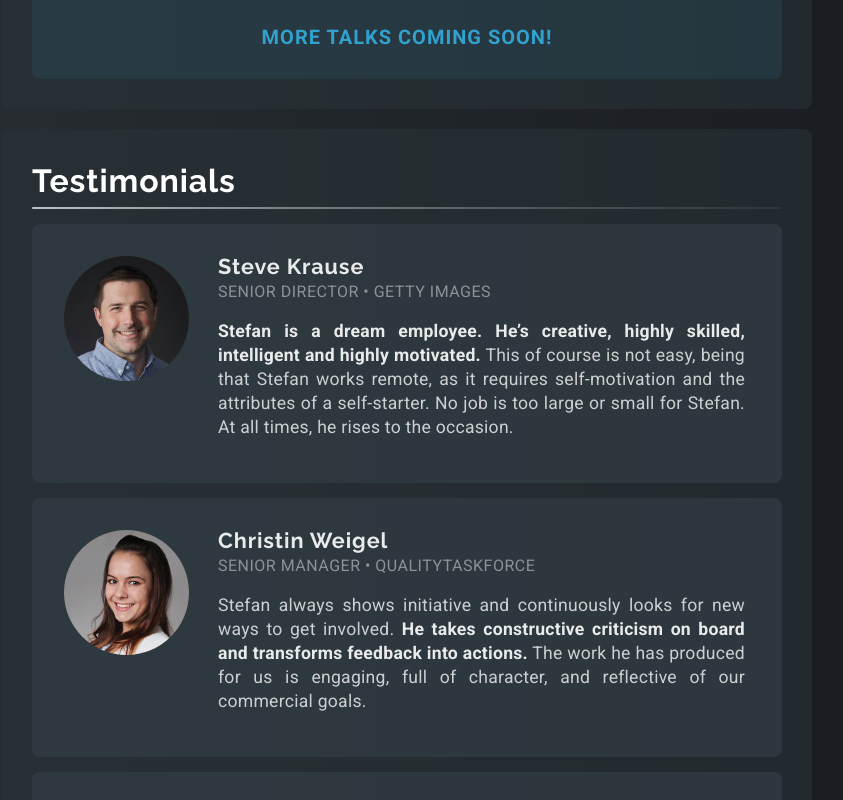
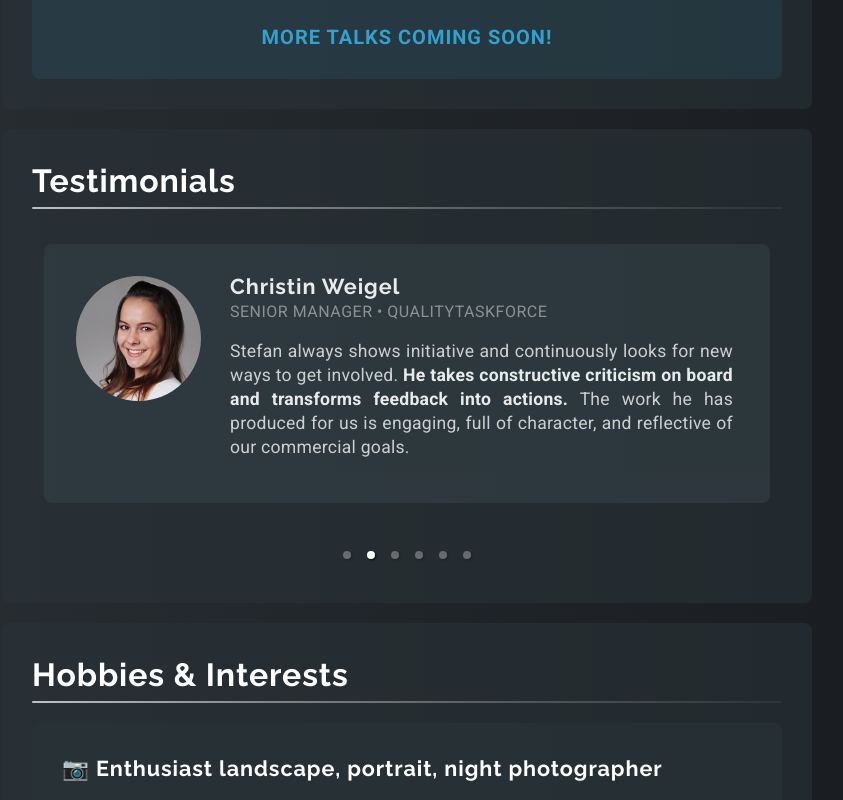
Before and after one commit to stefankudev/stefan_kudev_portfolio_website, a React (Create React App) app: page / in a window 1280 px wide. Shown: the part 2920-3720 px from the top of the page, without its empty margins (233-1076 px from the left). Built offline with nearby package versions, Linux system fonts and the light colour scheme.

Commit message:
add carousel for testimonials

```diff
--- a/package.json
+++ b/package.json
@@ -13,12 +13,11 @@
     "react-awesome-slider": "^4.1.0",
     "react-devicon": "^0.1.9",
     "react-dom": "^17.0.1",
+    "react-responsive-carousel": "^3.2.21",
     "react-scripts": "4.0.1",
-    "react-slick": "^0.28.0",
     "react-spring": "^8.0.27",
     "semantic-ui-css": "^2.4.1",
     "spring": "0.0.0",
-    "swiper": "^7.0.3",
     "uuid": "^8.3.2",
     "web-vitals": "^0.2.4"
   },
--- a/src/components/TestimonialCard/TestimonialCard.module.css
+++ b/src/components/TestimonialCard/TestimonialCard.module.css
@@ -7,7 +7,8 @@
 }
 
 .testimonialImg {
-  height: 125px;
+  height: 125px !important;
+  width: 125px !important;
   border-radius: 999em;
   pointer-events: none;
 }
--- a/src/sections/Testimonials/Testimonials.js
+++ b/src/sections/Testimonials/Testimonials.js
@@ -1,5 +1,6 @@
-// React
-// import { useState, useEffect } from "react";
+import { Carousel } from 'react-responsive-carousel';
+import "react-responsive-carousel/lib/styles/carousel.min.css"; // requires a loader
+
 
 // Components
 import Card from "../../components/Card/Card";
@@ -170,6 +171,8 @@ const MyTestimonials = [
   },
 ];
 
+const VisibleTestimonials = MyTestimonials.filter(el => el.visible)
+
 export default function Testimonials() {
   // const [current, set] = useState(0);
 
@@ -187,12 +190,14 @@ export default function Testimonials() {
 
   return (
     <Card title="Testimonials" titleSeperator>
-      {MyTestimonials.map((testimonial) =>
-        testimonial.visible ? <TestimonialCard {...testimonial} /> : null
-      )}
-      {/* {MyTestimonials[current].visible ? (
-        <TestimonialCard {...MyTestimonials[current]} />
-      ) : null} */}
+      <Carousel autoPlay interval={5000} infiniteLoop stopOnHover emulateTouch showArrows={false} showStatus={false} showThumbs={false}  >
+        {VisibleTestimonials.map((testimonial) =>
+          <div style={{ padding: '0.75rem' }}>
+            <TestimonialCard {...testimonial} />
+            <br />
+          </div>
+        )}
+      </Carousel>
     </Card>
   );
 }
```
Also changed, not shown: 1 other file (tests, documents, lock files or other folders).
